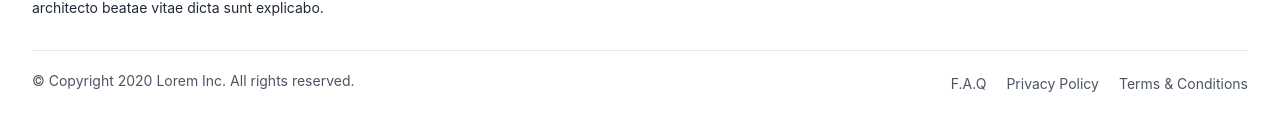
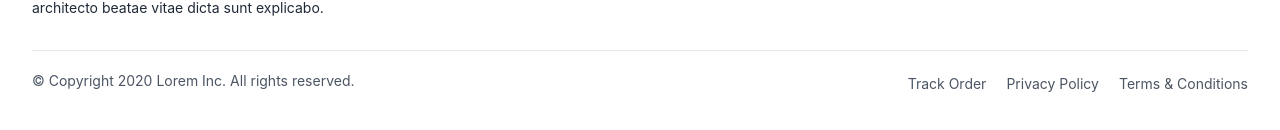
Before and after one commit to Umarmuhd/merchant, a Next.js app: page / in a window 1280 px wide. Shown: the part 520-650 px from the top of the page. Built offline with nearby package versions, Linux system fonts and the light colour scheme; no server answers.

Commit message:
track order link

```diff
--- a/components/Footer.tsx
+++ b/components/Footer.tsx
@@ -114,9 +114,9 @@ export const Footer = () => {
         <p className="text-sm text-gray-600">© Copyright 2020 Lorem Inc. All rights reserved.</p>
         <ul className="flex flex-col mb-3 space-y-2 lg:mb-0 sm:space-y-0 sm:space-x-5 sm:flex-row">
           <li>
-            <Link href="/">
+            <Link href="/track-order">
               <a className="text-sm text-gray-600 transition-colors duration-300 hover:text-deep-purple-accent-400">
-                F.A.Q
+                Track Order
               </a>
             </Link>
           </li>
--- /dev/null
+++ b/pages/track-order/index.tsx
@@ -0,0 +1,5 @@
+import React from 'react';
+
+export default function TrackOrder() {
+  return <div>TrackOrder</div>;
+}
```
